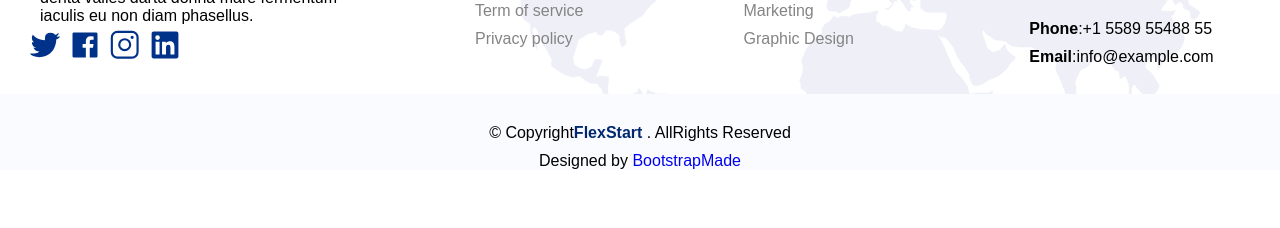
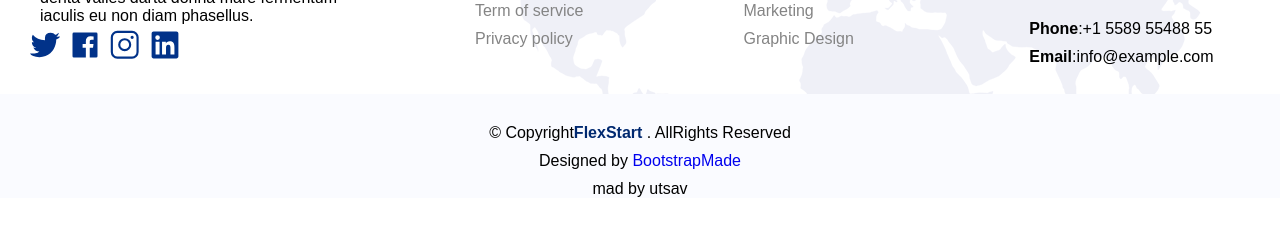
Before and after one commit to utsav-dbc/first-project, a plain HTML site: page FLEX START WEBSITE/index.html in a window 1280 px wide. Shown: the part 11487-11715 px from the top of the page. Before the commit the page ends 11687 px from the top, so only its background shows below. Drawn offline with nearby package versions, Linux system fonts and the light colour scheme.

Commit message:
mad by me

```diff
--- a/FLEX START WEBSITE/index.html
+++ b/FLEX START WEBSITE/index.html
@@ -2642,6 +2642,9 @@
                         <span>Designed by </span>
                         <a href="#">BootstrapMade</a>
                     </p>
+                    <p>
+                        <span>mad by utsav</span>
+                    </p>
                 </div>
             </div>
         </footer>
```
